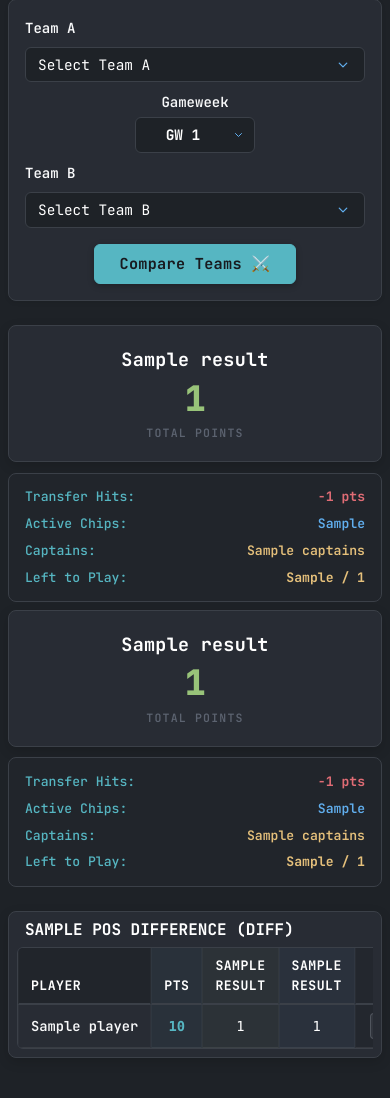
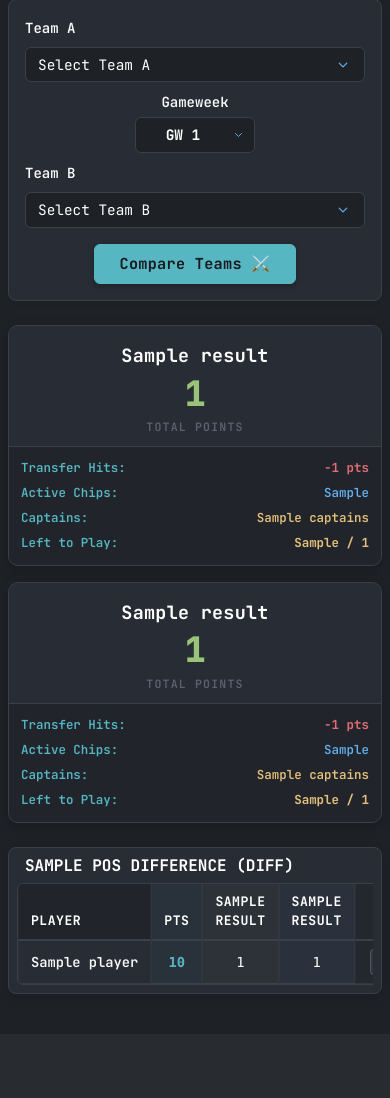
Before and after one commit to FeriCodes/super-league-website, a FastAPI app: template app/templates/index.html in a window 390 px wide. Shown: the part 118-1216 px from the top of the page. After the commit the page ends 1118 px from the top, so only its background shows below. Run offline with FastAPI, Linux system fonts and the light colour scheme; the template is opened without the code that fills it: most values are stand-ins (such as "Sample title", 1, 10 or a date in 2020).

Commit message:
style: unify score and details cards into attached layout for mobile

```diff
--- a/app/static/css/style.css
+++ b/app/static/css/style.css
@@ -132,20 +132,22 @@ body {
   cursor: not-allowed;
 }
 
-/* Dual Card Architecture */
-.team-column {
+/* Unified Attached Team Card Architecture */
+.unified-team-card {
   display: flex;
   flex-direction: column;
-  gap: 0.65rem;
+  height: 100%;
+  border: 1px solid var(--border-color);
+  border-radius: 10px;
+  overflow: hidden;
+  box-shadow: 0 4px 14px rgba(0, 0, 0, 0.2);
+  background-color: var(--bg-card);
 }
 
-.main-score-card {
+.main-score-section {
+  padding: 1.25rem 1rem 0.85rem;
+  text-align: center;
   background-color: var(--bg-card);
-  border: 1px solid var(--border-color);
-  border-radius: 8px;
-  padding: 1.25rem 1rem;
-  text-align: center;
-  box-shadow: 0 4px 12px rgba(0, 0, 0, 0.15);
 }
 
 .team-card-title {
@@ -156,11 +158,11 @@ body {
 }
 
 .team-score-num {
-  font-size: clamp(2.2rem, 4.5vw, 3.2rem);
+  font-size: clamp(2.2rem, 5vw, 3.2rem);
   font-weight: 800;
   color: var(--accent-green);
   line-height: 1.1;
-  margin: 0.35rem 0;
+  margin: 0.3rem 0;
 }
 
 .team-score-lbl {
@@ -170,32 +172,35 @@ body {
   color: var(--text-muted);
 }
 
-.sub-details-card {
+.sub-details-section {
   background-color: var(--bg-card-subtle);
-  border: 1px solid var(--border-color);
-  border-radius: 8px;
+  border-top: 1px solid var(--border-color);
   padding: 0.85rem 1rem;
   display: flex;
   flex-direction: column;
-  gap: 0.45rem;
+  gap: 0.5rem;
+  flex-grow: 1;
 }
 
 .meta-row {
   display: flex;
   justify-content: space-between;
-  align-items: center;
+  align-items: flex-start;
   font-size: 0.82rem;
+  gap: 0.75rem;
 }
 
 .meta-label {
   color: var(--accent-cyan);
-  font-weight: 500;
+  font-weight: 600;
+  white-space: nowrap;
 }
 
 .meta-value {
   color: var(--text-bright);
   font-family: inherit;
   text-align: right;
+  word-break: break-word;
 }
 
 .meta-value.hits {
@@ -216,6 +221,20 @@ body {
 .meta-value.left-to-play {
   color: var(--accent-yellow);
   font-weight: 700;
+}
+
+/* Mobile Optimizations */
+@media (max-width: 576px) {
+  .main-score-section {
+    padding: 1rem 0.75rem 0.65rem;
+  }
+  .sub-details-section {
+    padding: 0.75rem;
+    gap: 0.4rem;
+  }
+  .meta-row {
+    font-size: 0.78rem;
+  }
 }
 
 /* Table Architecture & Custom Grid Lines */
--- a/app/templates/index.html
+++ b/app/templates/index.html
@@ -94,18 +94,19 @@
 
       <!-- Comparison Results Section -->
       {% if results %}
-        <!-- Team Score Summary Cards (Split Design) -->
-        <div class="row g-2 g-md-3 mb-4">
+        <!-- Team Score Summary Cards (Unified Attached Architecture) -->
+        <div class="row g-3 mb-4">
           <!-- Team A Column -->
-          <div class="col-12 col-md-6 team-column">
-            <!-- Main Card -->
-            <div class="main-score-card">
+          <div class="col-12 col-md-6">
+            <div class="unified-team-card">
+              <!-- Upper: Main Score -->
+              <div class="main-score-section">
                 <div class="team-card-title text-truncate">{{ results.team_a_name }}</div>
                 <div class="team-score-num">{{ results.summary_a.total_team_points }}</div>
                 <div class="team-score-lbl">TOTAL POINTS</div>
               </div>
-            <!-- Sub Card -->
-            <div class="sub-details-card">
+              <!-- Lower: Attached Details -->
+              <div class="sub-details-section">
                 <div class="meta-row">
                   <span class="meta-label">Transfer Hits:</span>
                   <span class="meta-value hits">-{{ results.summary_a.total_hits_cost }} pts</span>
@@ -126,17 +127,19 @@
                 </div>
               </div>
             </div>
+          </div>
 
           <!-- Team B Column -->
-          <div class="col-12 col-md-6 team-column">
-            <!-- Main Card -->
-            <div class="main-score-card">
+          <div class="col-12 col-md-6">
+            <div class="unified-team-card">
+              <!-- Upper: Main Score -->
+              <div class="main-score-section">
                 <div class="team-card-title text-truncate">{{ results.team_b_name }}</div>
                 <div class="team-score-num">{{ results.summary_b.total_team_points }}</div>
                 <div class="team-score-lbl">TOTAL POINTS</div>
               </div>
-            <!-- Sub Card -->
-            <div class="sub-details-card">
+              <!-- Lower: Attached Details -->
+              <div class="sub-details-section">
                 <div class="meta-row">
                   <span class="meta-label">Transfer Hits:</span>
                   <span class="meta-value hits">-{{ results.summary_b.total_hits_cost }} pts</span>
@@ -154,6 +157,7 @@
                   <span class="meta-value left-to-play">
                     {{ results.summary_b.status_counts.left_to_play }} / {{ results.summary_b.status_counts.total_slots }}
                   </span>
+                </div>
               </div>
             </div>
           </div>
```
Lines whose indentation alone changed are shown as unchanged.
